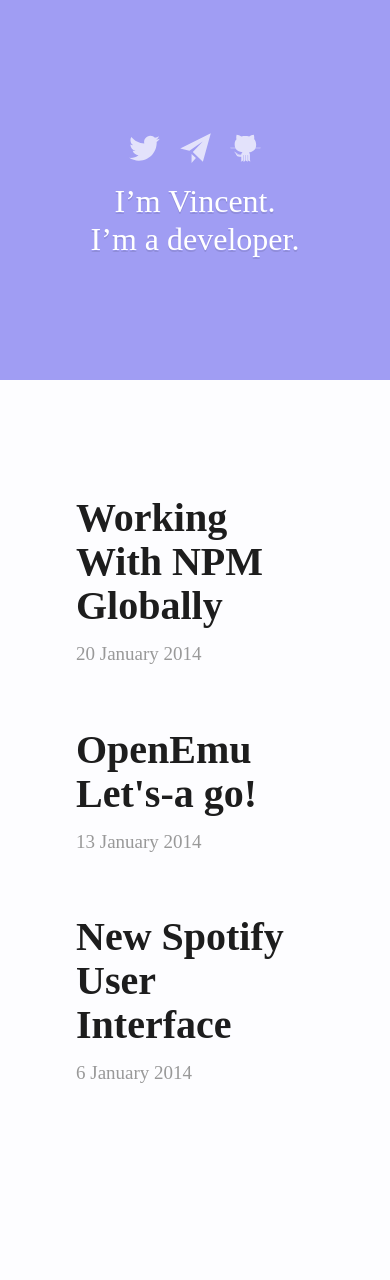
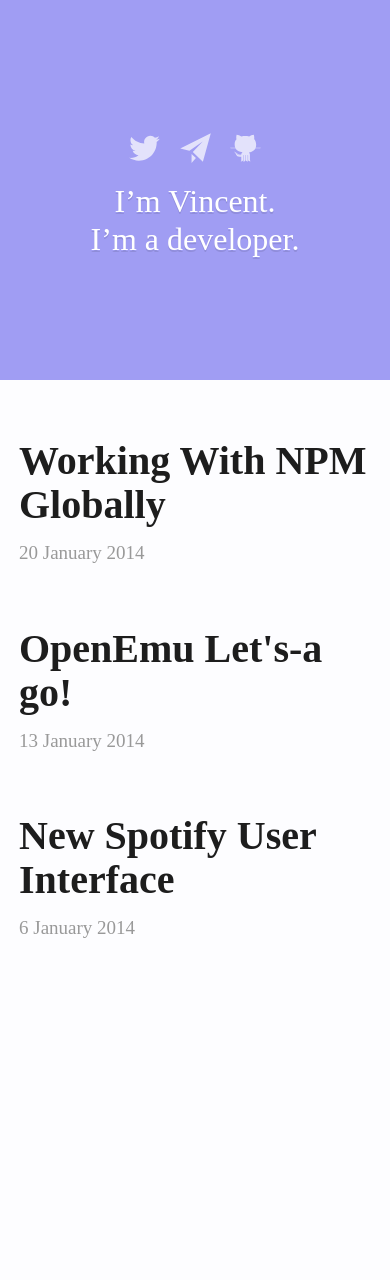
Before and after one commit to mikaelmattsson/mikaelmattsson.github.io, a Jekyll site: the page built from index.html, in a window 390 px wide. Built offline with Jekyll 4.4.1, drawn with Linux system fonts in a browser that asks for light colours; the repository's description, which GitHub fills in, is left out.

Commit message:
Fix reponsiveness.

```diff
--- a/_sass/_layouts.scss
+++ b/_sass/_layouts.scss
@@ -57,6 +57,7 @@ section {
   @media screen and (max-width: 50em) {
     width: 100%;
     top: 20em;
+    padding: 1em;
   }
 }
 
@@ -68,6 +69,8 @@ section {
 
 article {
   padding: 0 0 4em;
+
+  @media screen and (max-width: 50em) { padding: 0 0 1em; }
 
   ul {
     list-style: square;
```
